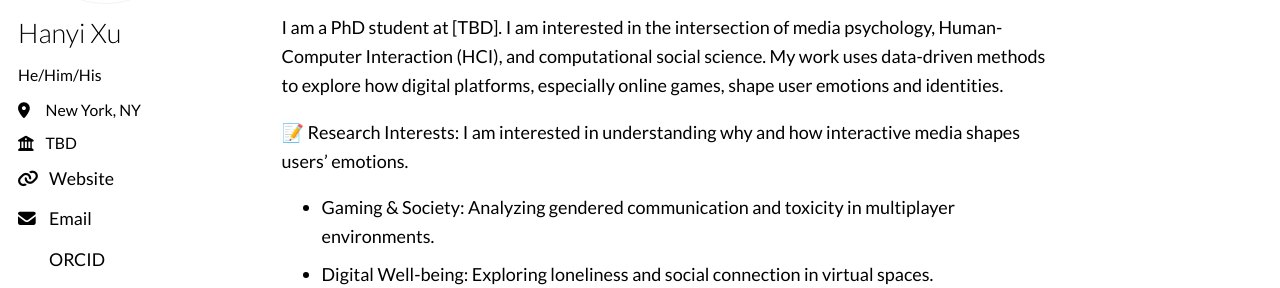
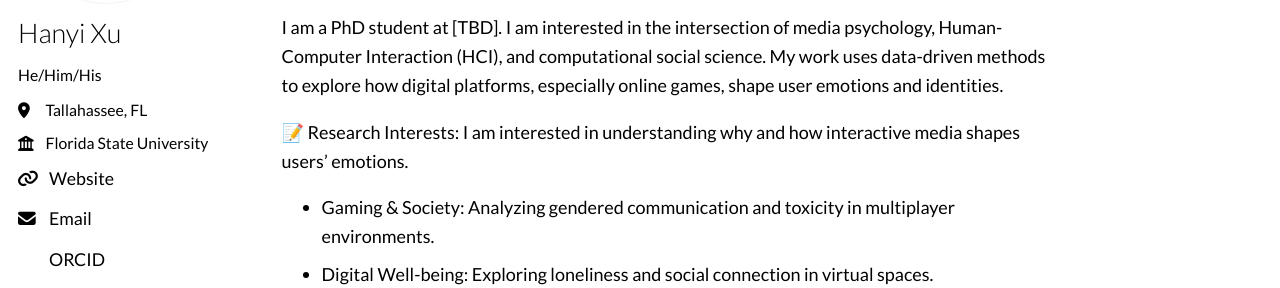
Before and after one commit to hanyixu/hanyixu.github.io, a Jekyll site: the page built from _pages/about.md, in a window 1280 px wide. Shown: the part 277-565 px from the top of the page. Built offline with Jekyll 4.4.1, drawn with Linux system fonts in a browser that asks for light colours; nearby versions of some CDN libraries; some web fonts are replaced; library files that are not in the unit come from our copies.

Commit message:
Update _config.yml

```diff
--- a/_config.yml
+++ b/_config.yml
@@ -12,7 +12,7 @@ site_theme               : "default"
 title                    : "Hanyi Xu"
 title_separator          : "-"
 name                     : &name "Hanyi Xu"
-description              : &description "Master Student at Columbia University"
+description              : &description "PhD Student at Florida State University"
 url                      : https://hanyixu.github.io # the base hostname & protocol for your site e.g. "https://[your GitHub username].github.io"
 baseurl                  : "" # the subpath of your site, e.g. "/blog"
 repository               : "hanyixu.github.io"
@@ -26,10 +26,10 @@ author:
   name             : "Hanyi Xu"
   pronouns         : "He/Him/His"
   bio              : #bio
-  location         : "New York, NY"
-  employer         : "TBD"
+  location         : "Tallahassee, FL"
+  employer         : "Florida State University"
   uri              : "https://hanyixu.com"
-  email            : "TBD"
+  email            : "hx26@fsu.edu"
 
   # Academic websites
   arxiv            : # URL - Update with the correct link to your profile
```
